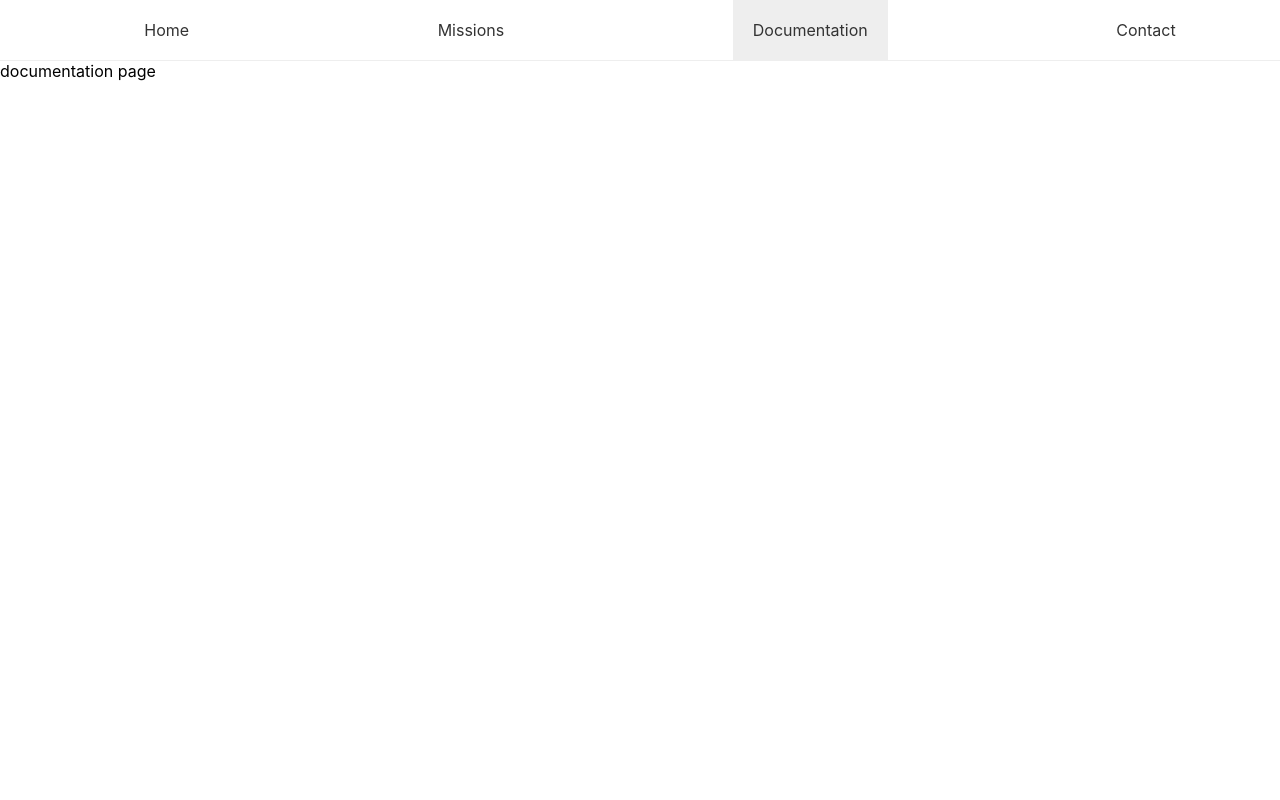
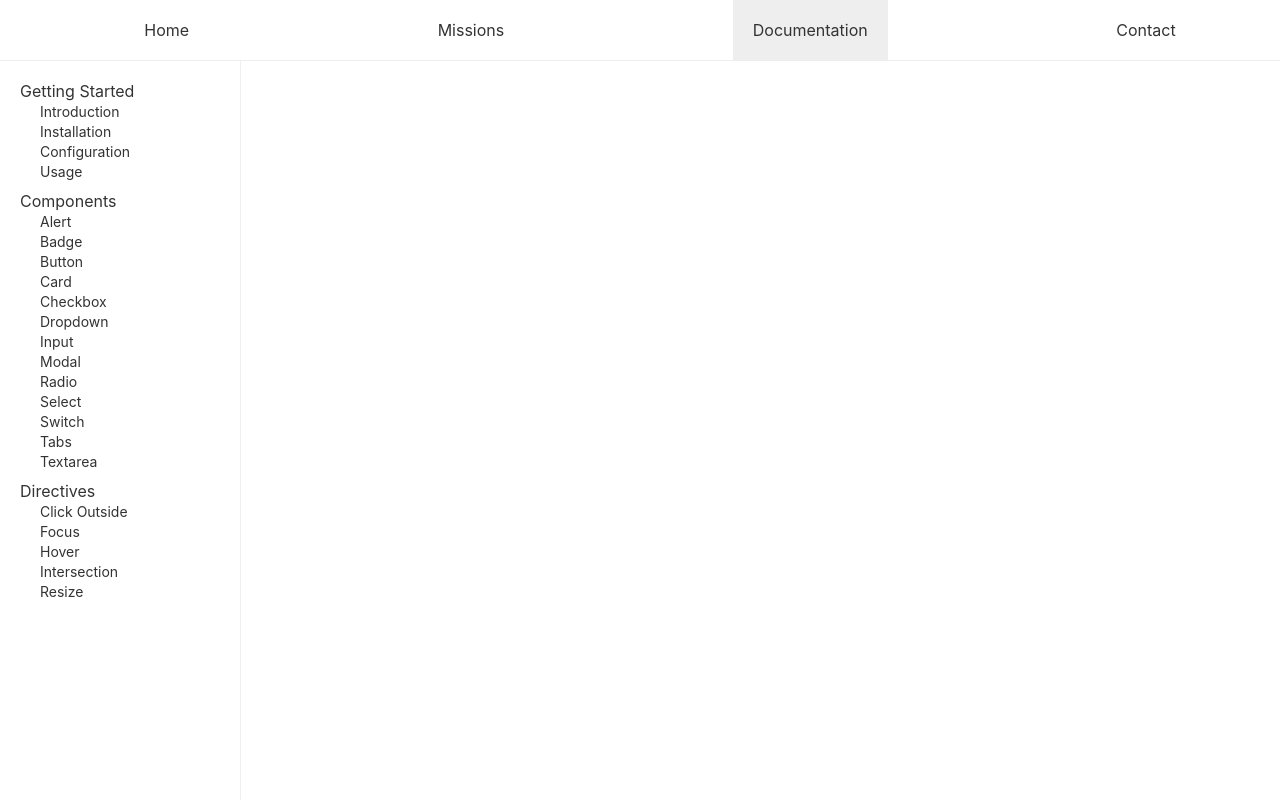
Before and after one commit to fabienlpt/le-grove, a React (Create React App) app: page /doc in a window 1280 px wide. Shown: the top 800 px of the page. Built offline with nearby package versions, Linux system fonts and the light colour scheme.

Commit message:
create sidebar

```diff
--- /dev/null
+++ b/src/components/sidebar/index.tsx
@@ -0,0 +1,34 @@
+import React from 'react';
+import { sidebar } from '../../data/sidebar';
+import './style.css';
+
+const SideBar: React.FC = () => {
+    return (
+        <div className='sidebar'>
+            <ul>
+                {sidebar.map((item, index) => {
+                    return (
+                        <li key={index}>
+                            <a href={`#${item.slug}`}>{item.title}</a>
+                            {item.children && (
+                                <ul>
+                                    {item.children.map((child, index) => {
+                                        return (
+                                            <li key={index}>
+                                                <a href={`#${child.slug}`}>{child.title}</a>
+                                            </li>
+                                        );
+                                    })}
+                                </ul>
+                            )}
+                        </li>
+                    );
+                })}
+            </ul>
+        </div>
+
+
+    );
+}
+
+export default SideBar;
--- /dev/null
+++ b/src/components/sidebar/style.css
@@ -0,0 +1,48 @@
+.sidebar {
+    margin-top: 61px;
+    background-color: #fff;
+    border-right: 1px solid #eee;
+    height: 100%;
+    padding: 20px;
+    position: fixed;
+    left: 0;
+    top: 0;
+    width: 200px;
+    z-index: 1000;
+}
+
+.sidebar ul {
+    list-style: none;
+    margin: 0;
+    padding: 0;
+}
+
+.sidebar ul li {
+    margin-bottom: 10px;
+}
+
+.sidebar ul li a {
+    color: #333;
+    font-size: 16px;
+    text-decoration: none;
+}
+
+.sidebar ul li a:hover {
+    color: #1890ff;
+}
+
+.sidebar ul li ul {
+    margin-left: 20px;
+}
+
+.sidebar ul li ul li {
+    margin-bottom: 0;
+}
+
+.sidebar ul li ul li a {
+    font-size: 14px;
+}
+
+.sidebar ul li ul li a:hover {
+    color: #1890ff;
+}
--- /dev/null
+++ b/src/data/sidebar.ts
@@ -0,0 +1,108 @@
+export const sidebar = [
+    {
+        title: 'Getting Started',
+        slug: 'getting-started',
+        children: [
+        {
+            title: 'Introduction',
+            slug: 'introduction',
+        },
+        {
+            title: 'Installation',
+            slug: 'installation',
+        },
+        {
+            title: 'Configuration',
+            slug: 'configuration',
+        },
+        {
+            title: 'Usage',
+            slug: 'usage',
+        },
+        ],
+    },
+    {
+        title: 'Components',
+        slug: 'components',
+        children: [
+        {
+            title: 'Alert',
+            slug: 'alert',
+        },
+        {
+            title: 'Badge',
+            slug: 'badge',
+        },
+        {
+            title: 'Button',
+            slug: 'button',
+        },
+        {
+            title: 'Card',
+            slug: 'card',
+        },
+        {
+            title: 'Checkbox',
+            slug: 'checkbox',
+        },
+        {
+            title: 'Dropdown',
+            slug: 'dropdown',
+        },
+        {
+            title: 'Input',
+            slug: 'input',
+        },
+        {
+            title: 'Modal',
+            slug: 'modal',
+        },
+        {
+            title: 'Radio',
+            slug: 'radio',
+        },
+        {
+            title: 'Select',
+            slug: 'select',
+        },
+        {
+            title: 'Switch',
+            slug: 'switch',
+        },
+        {
+            title: 'Tabs',
+            slug: 'tabs',
+        },
+        {
+            title: 'Textarea',
+            slug: 'textarea',
+        },
+        ],
+    },
+    {
+        title: 'Directives',
+        slug: 'directives',
+        children: [
+        {
+            title: 'Click Outside',
+            slug: 'click-outside',
+        },
+        {
+            title: 'Focus',
+            slug: 'focus',
+        },
+        {
+            title: 'Hover',
+            slug: 'hover',
+        },
+        {
+            title: 'Intersection',
+            slug: 'intersection',
+        },
+        {
+            title: 'Resize',
+            slug: 'resize',
+        },
+        ],
+    },
+];
--- a/src/pages/documentation.tsx
+++ b/src/pages/documentation.tsx
@@ -1,10 +1,12 @@
 import React from 'react';
+import SideBar from '../components/sidebar';
 
 const Documentation: React.FC = () => {
     return (
         <div>
             {/* TODO: PRIO 1 */}
             documentation page
+            <SideBar />
         </div>
     );
 }
```
